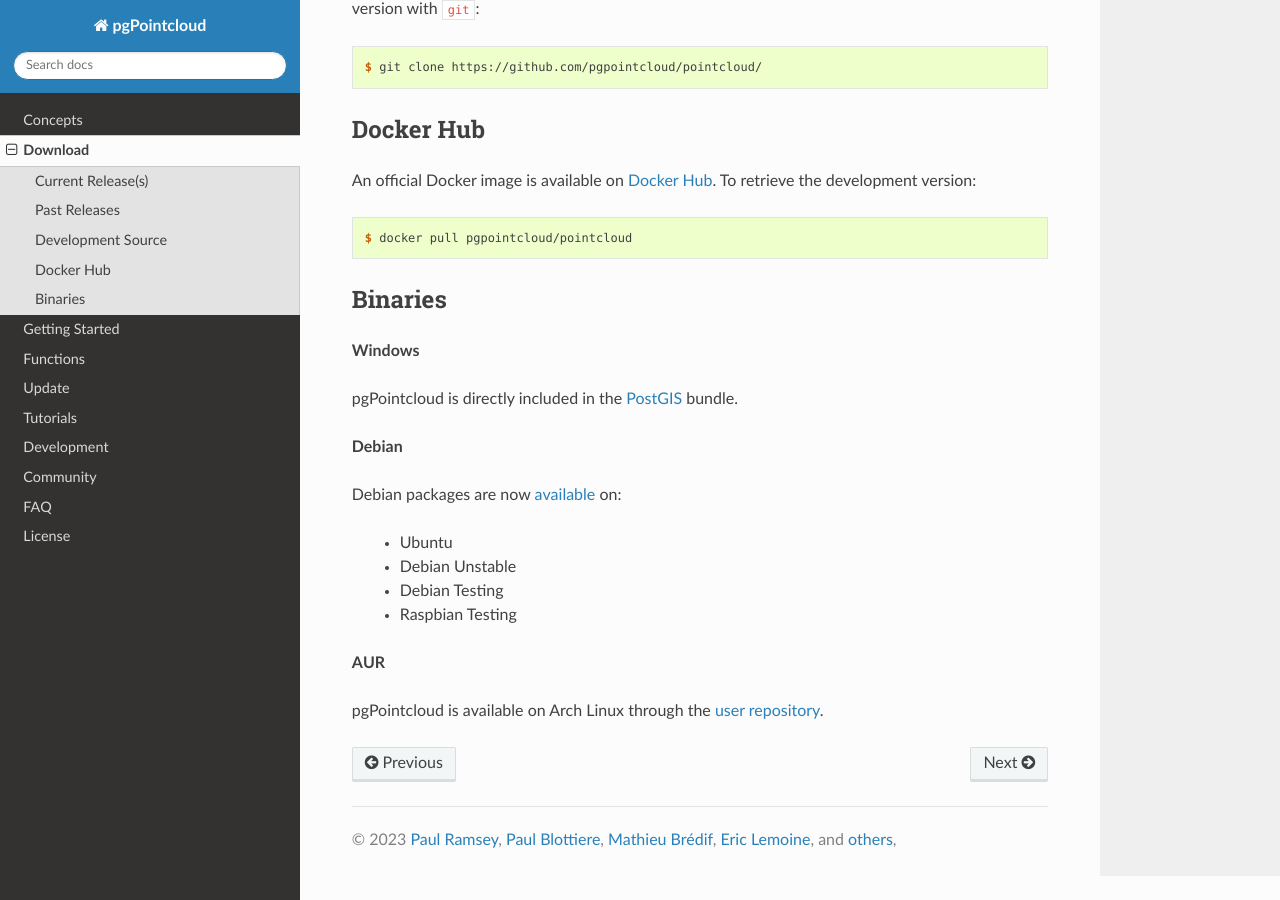
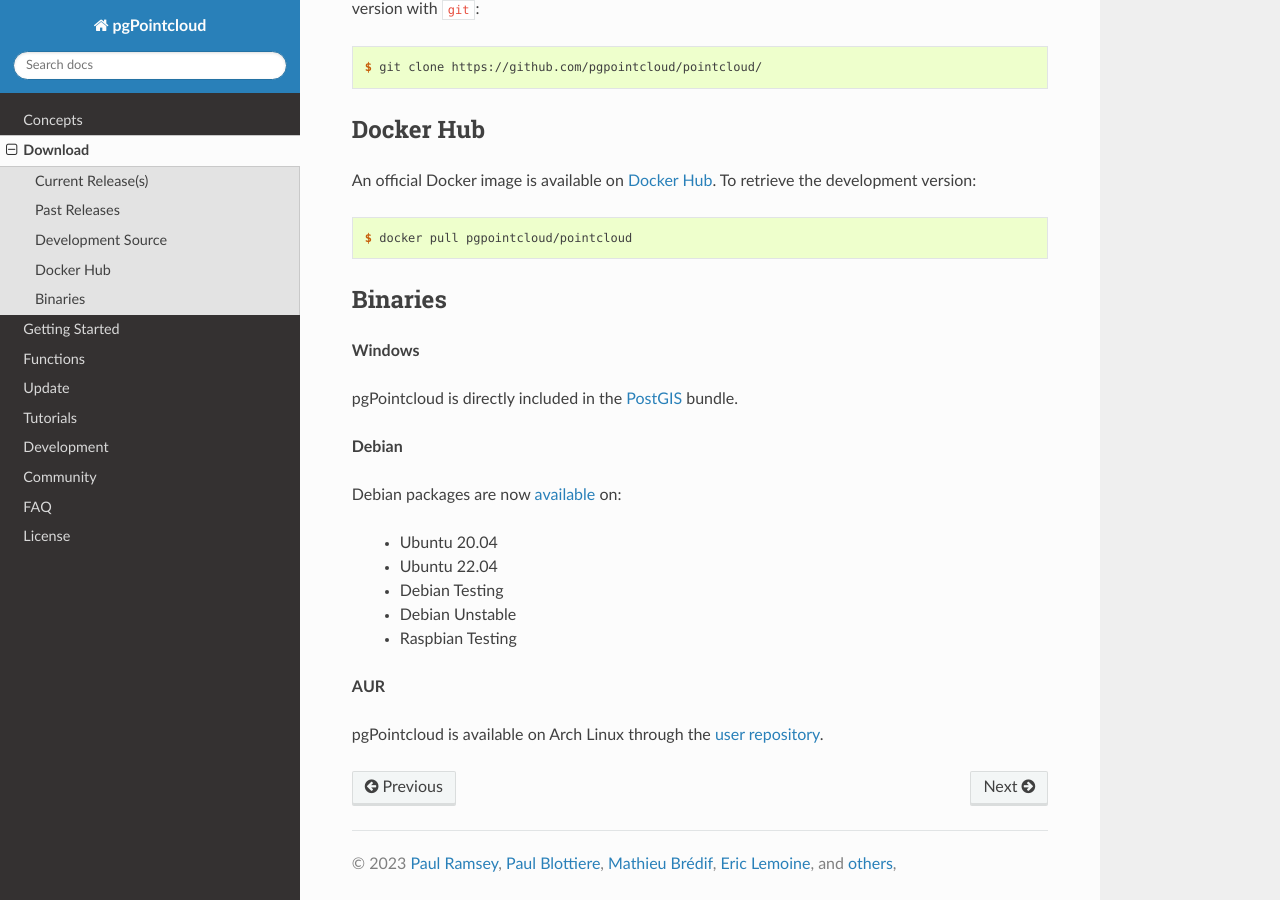
Before and after one commit to pgpointcloud/pointcloud, a Sphinx documentation site: the page built from doc/download.rst, in a window 1280 px wide and 900 px high, scrolled down 823 px. Built offline with Sphinx 7.4.7 and the Read the Docs theme 2.0.0, drawn with Linux system fonts in a browser that asks for light colours.

Commit message:
Update doc

```diff
--- a/doc/download.rst
+++ b/doc/download.rst
@@ -83,9 +83,10 @@
 
 Debian packages are now `available`_ on:
 
-   - Ubuntu
+   - Ubuntu 20.04
+   - Ubuntu 22.04
+   - Debian Testing
    - Debian Unstable
-   - Debian Testing
    - Raspbian Testing
 
 .. _`available`: https://tracker.debian.org/pkg/pgpointcloud
```
